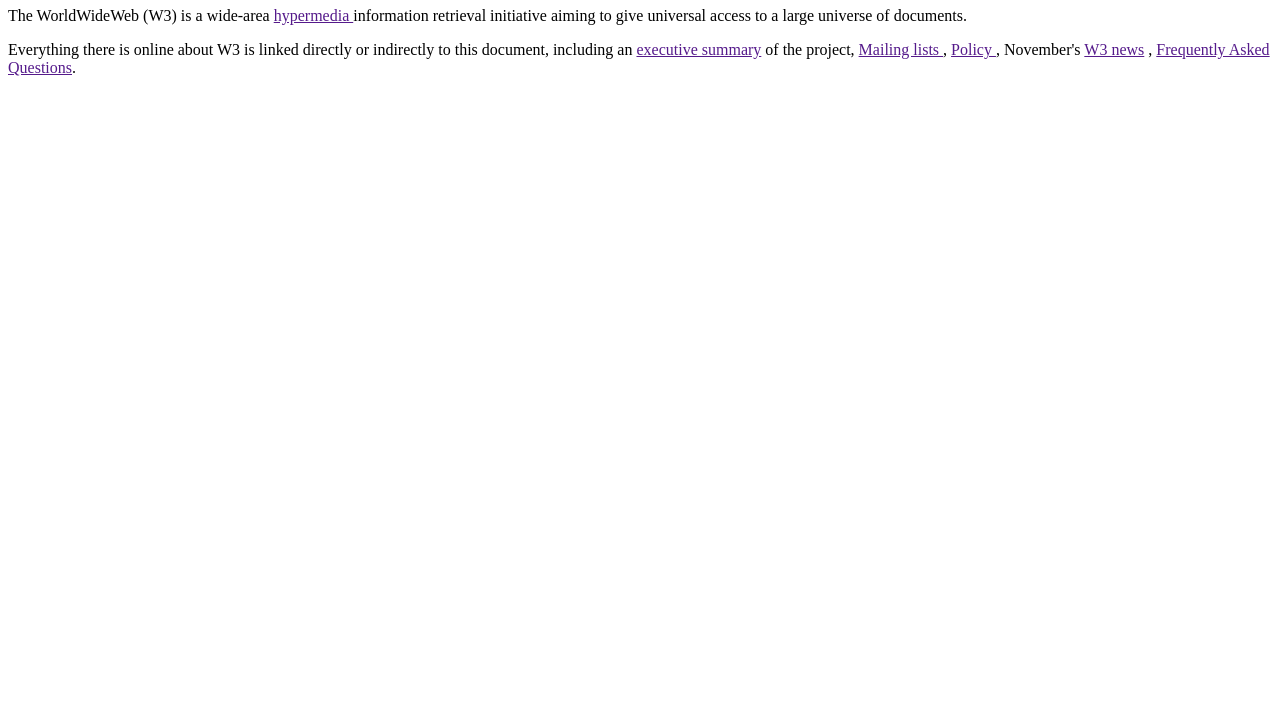
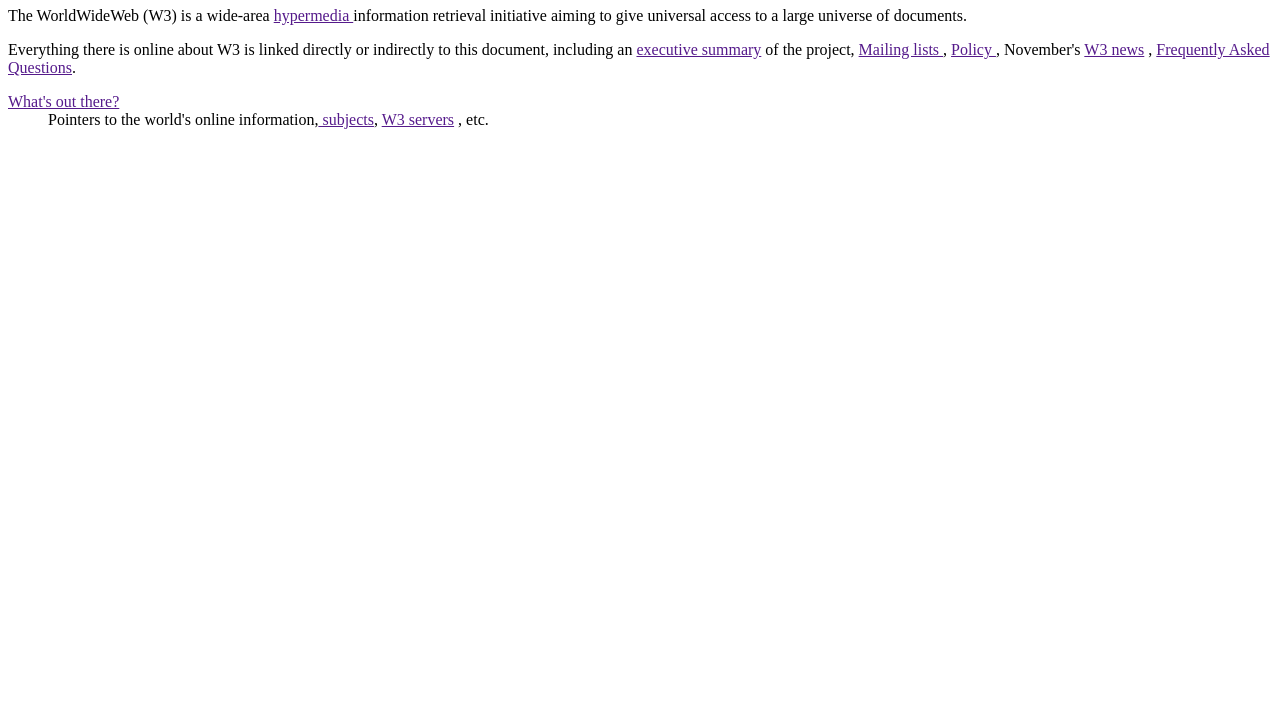
Before and after one commit to rinkudasDevops/mernNinja, a plain HTML site: page day1.html in a window 1280 px wide. Shown: the part 73-800 px from the top of the page. Drawn offline with Linux system fonts and the light colour scheme.

Commit message:
4th commit on day1.htm for creating page paragraph and link

```diff
--- a/day1.html
+++ b/day1.html
@@ -9,5 +9,8 @@
     <h1>World Wide Web</h1>
     <p>The WorldWideWeb (W3) is a wide-area  <a href="">hypermedia </a>information retrieval initiative aiming to give universal access to a large universe of documents.</p>
     <p>Everything there is online about W3 is linked directly or indirectly to this document, including an <a href=""> executive summary</a> of the project, <a href=""> Mailing lists </a>, <a href=""> Policy </a>, November's <a href="">W3 news</a> , <a href="">Frequently Asked Questions</a>.</p>
+    <p> <a href="">What's out there?</a> <br>
+    &nbsp; &nbsp; &nbsp; &nbsp; &nbsp; Pointers to the world's online information,<a href=""> subjects</a>, <a href=""> W3 servers</a> , etc.</p>
+
 </body>
 </html>
```
